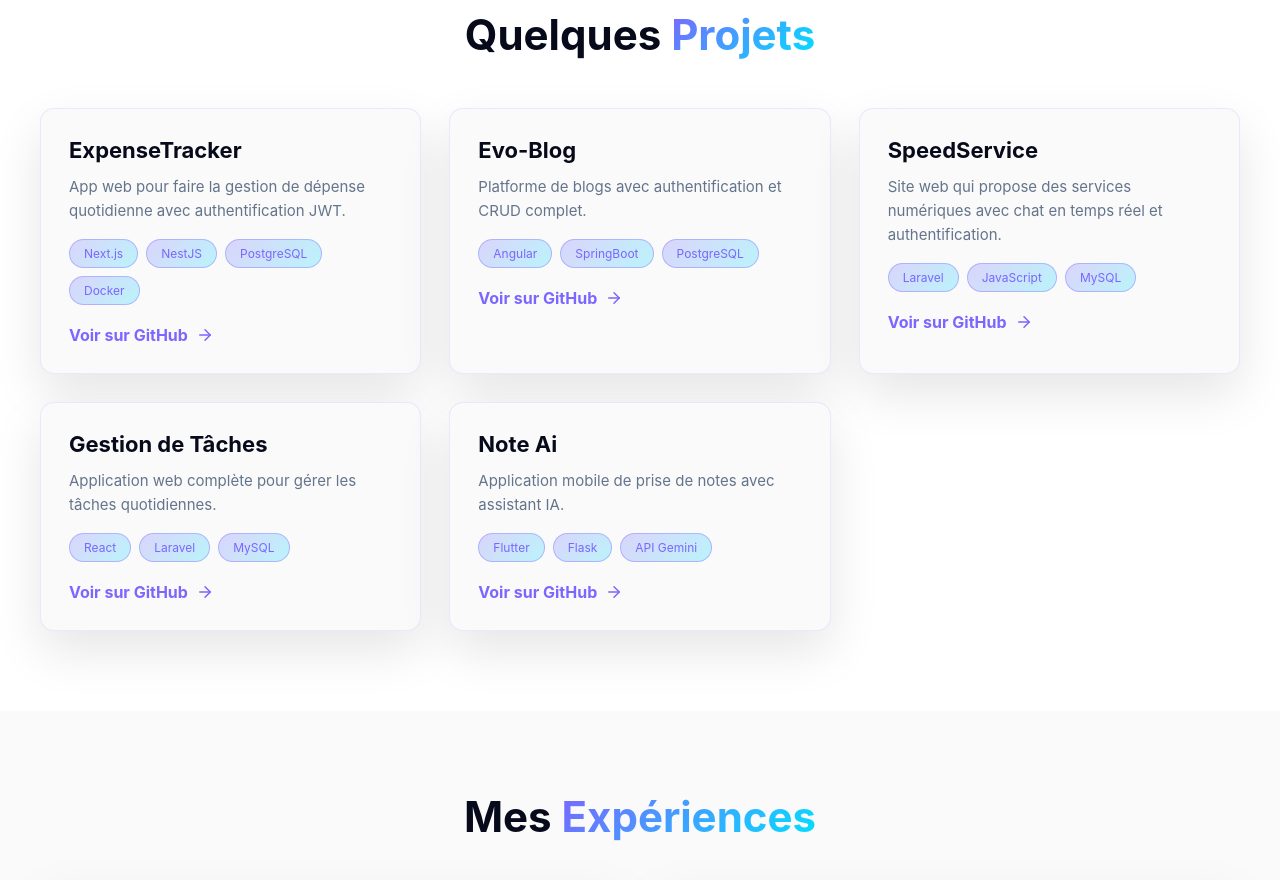
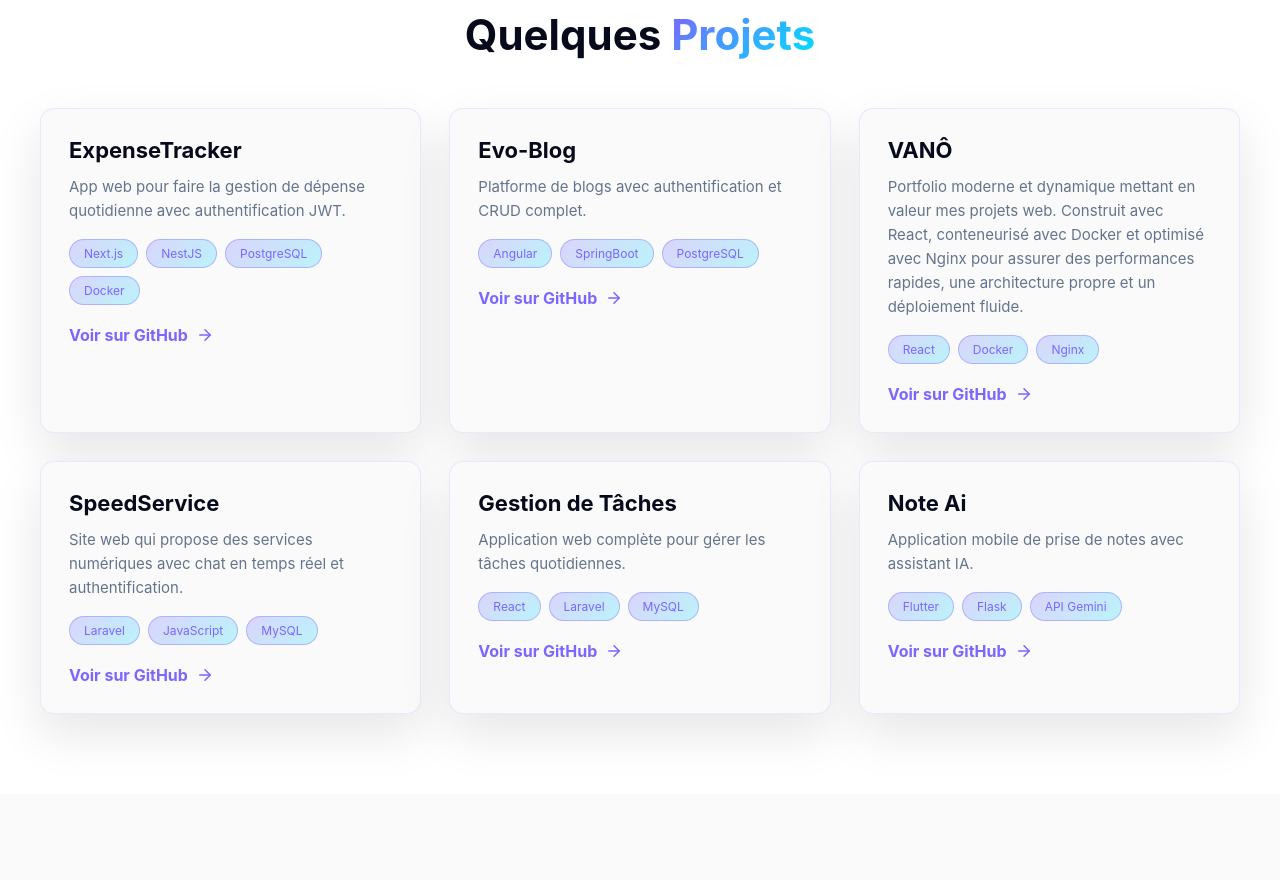
Before and after one commit to Sylvano96/MonPortfolio, a React (Vite) app: page / in a window 1280 px wide. Shown: the part 3860-4740 px from the top of the page. Built offline with nearby package versions, Linux system fonts and the light colour scheme.

Commit message:
Ajout d'un projet dans function Projects

```diff
--- a/src/App.jsx
+++ b/src/App.jsx
@@ -981,6 +981,12 @@ function Projects() {
       link: 'https://github.com/Sylvano96/EvoBlog'
     },
     {
+      name: 'VANÔ',
+      desc: 'Portfolio moderne et dynamique mettant en valeur mes projets web. Construit avec React, conteneurisé avec Docker et optimisé avec Nginx pour assurer des performances rapides, une architecture propre et un déploiement fluide.',
+      tech: ['React', 'Docker', 'Nginx'],
+      link: 'https://github.com/Sylvano96/MonPortfolio'
+    },
+    {
       name: 'SpeedService',
       desc: 'Site web qui propose des services numériques avec chat en temps réel et authentification.',
       tech: ['Laravel', 'JavaScript', 'MySQL'],
```
